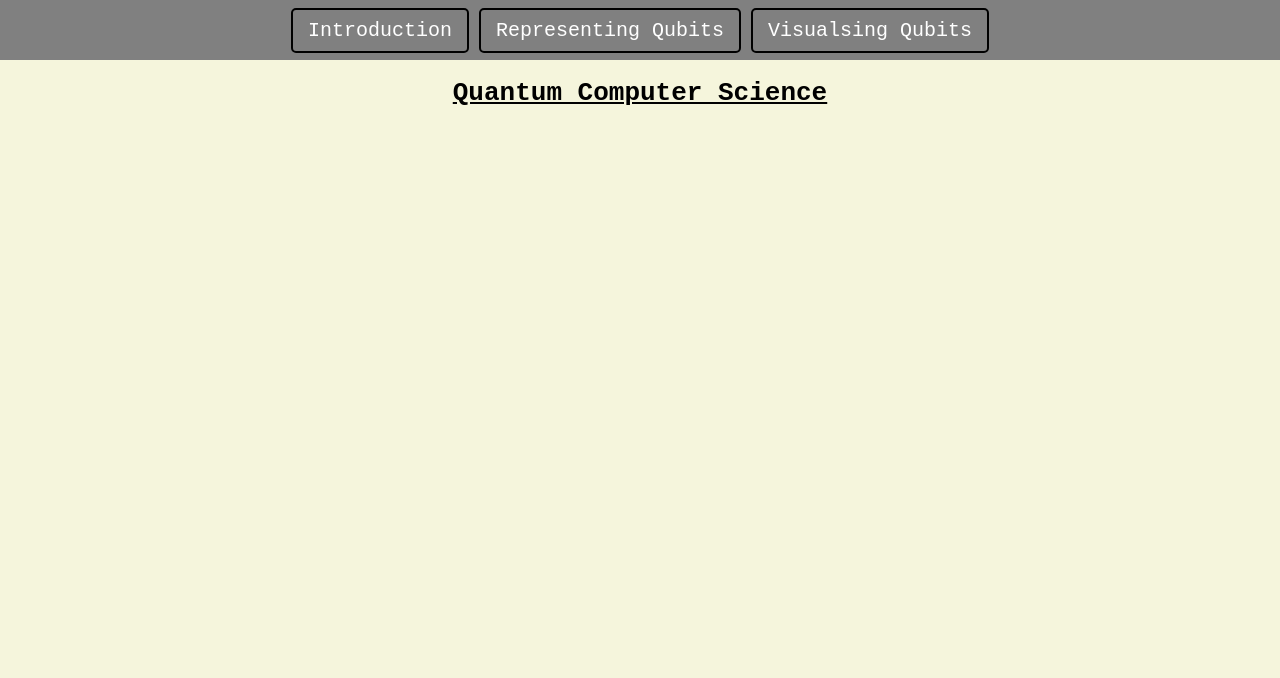
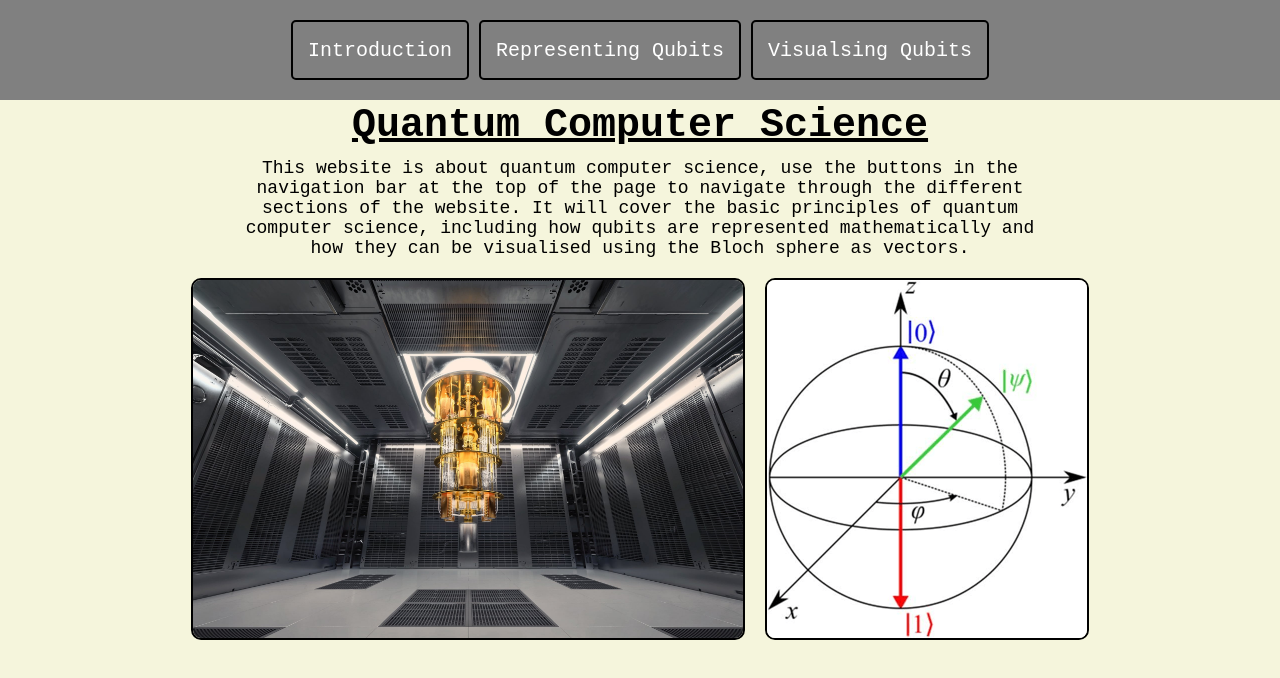
Before and after one commit to crowewilliam34/Quantum-computing-website, a plain HTML site: page index.html in a window 1280 px wide. Drawn offline with Linux system fonts and the light colour scheme.

Commit message:
Main Page Done

```diff
--- a/index.html
+++ b/index.html
@@ -7,10 +7,23 @@
 
     <body>
         <h1>Quantum Computer Science</h1>
+
         <div class="navbar">
             <a href="introduction.html">Introduction</a>
             <a href="representingQubits.html">Representing Qubits</a>
             <a href="visualisingQubits.html">Visualsing Qubits</a>
         </div>
+
+        <p id="Description_Paragraph">This website is about quantum computer science, use the buttons in the navigation bar at
+            the top of the page to navigate through the different sections of the website. It will cover the basic principles of
+            quantum computer science, including how qubits are represented mathematically and how they can be visualised using
+            the Bloch sphere as vectors.
+        </p>
+
+        <div class="Quantum_Pictures">
+            <img src="Quantum Computer.jpg" alt="Quantum Computer">
+            <img src="Bloch Sphere.png" alt="Bloch Sphere">
+        </div>
+
     </body>
 </html>
--- a/style.css
+++ b/style.css
@@ -10,6 +10,7 @@ h1 {
     display: block;
     width: fit-content;
     margin: 10px auto;
+    font-size: 40px;
 }
 
 .navbar {
@@ -20,7 +21,7 @@ h1 {
     display: flex;
     justify-content: center;
     align-items: center;
-    height: 60px;
+    height: 100px;
     z-index: 1000;
     background: grey;
     padding: 5px 0;
@@ -28,14 +29,14 @@ h1 {
 }
 
 body {
-    padding-top: 50px;
+    padding-top: 75px;
 }
 
 .navbar a, .navbar a:visited {
     display: inline-flex;
     align-items: center;
     justify-content: center;
-    height: 45px;
+    height: 60px;
     margin: 0 5px;
     padding: 0 15px;
     font-size: 20px;
@@ -46,3 +47,27 @@ body {
     background: transparent;
     box-sizing: border-box;
 }
+
+.Quantum_Pictures {
+    display: flex;
+    justify-content: center;
+    gap: 20px;
+    margin-top: 20px;
+}
+
+.Quantum_Pictures img {
+    max-width: 550px;
+    height: auto;
+    border: 2px solid #000;
+    border-radius: 10px;
+}
+
+#Description_Paragraph {
+    justify-content: center;
+    text-align: center;
+    font-size: 18px;
+    max-width: 800px;
+    display: block;
+    width: fit-content;
+    margin: 10px auto;
+}
```
Also changed, not shown: Bloch Sphere.png (added), Quantum Computer.jpg (added).
